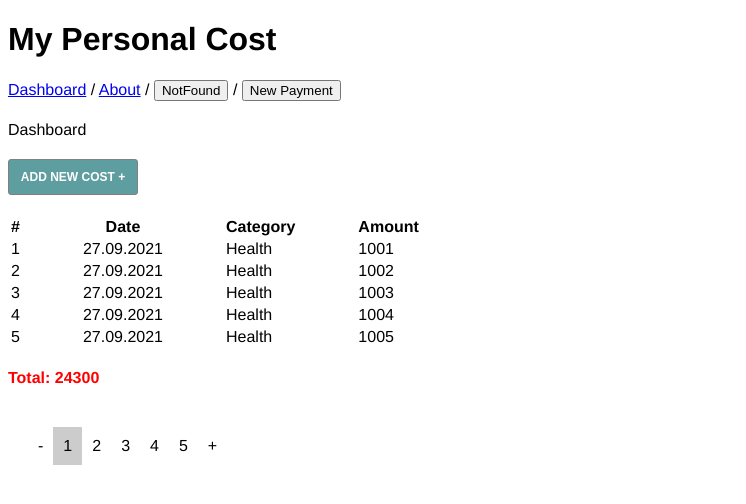
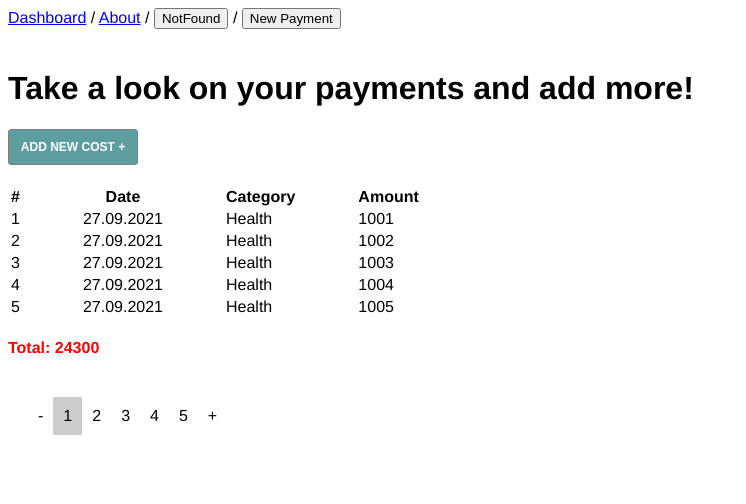
Before and after one commit to JPoznyak/gb_personal_costs, a Vue app: page /dashboard in a window 1280 px wide. Shown: the top 504 px of the page, without its empty margins (0-746 px from the left). Built offline with nearby package versions, Linux system fonts and the light colour scheme.

Commit message:
dashboard page

```diff
--- a/src/App.vue
+++ b/src/App.vue
@@ -1,9 +1,6 @@
 <template>
   <div id="app">
      <div :class="[$style.wrapper]">
-      <header>
-        <h1>My Personal Cost</h1>
-      </header>
 
     <div :class="[$style.menu]">
       <router-link to='/dashboard'>Dashboard</router-link> /
@@ -15,7 +12,7 @@
       <a href="notfound">About</a> /  -->
       <!-- <router-link to='/add/payment/Food?value=200'>New Payment</router-link> / -->
       <button @click="showCompletedPaymentForm">New Payment</button>
-  </div>
+    </div>
   <main>
   <div :class="[$style.content]">
       <!-- <About v-if="page === 'about'"/>
@@ -23,123 +20,28 @@
       <!-- <NotFound v-if="page === 'notfound'"/>  -->
     <router-view />
    </div>
-    <div :class="[$style.content]">
-      <add-payment @addNewPayment="addData" />
-    </div>
-    <div :class="[$style.content]">
-    <payments-display show-items :items="currentElements" />
-    <div :class="[$style.total]">
-      Total: {{TotalAmount}}
-    </div>
-    </div>
-    <div :class="[$style.content]">
-      <pagination :cur="curPage"
-                  :n="n"
-                  :length="paymentsList.length"
-                  @paginate="changePage"
-      />
-    </div>
   </main>
-    </div>
+  </div>
   </div>
 </template>
 
 <script>
-import PaymentsDisplay from "./components/PaymentsDisplay.vue";
-import Pagination from "./components/Pagination.vue";
-import AddPayment from "./components/AddPayment.vue";
-// import addCategory from "./components/AddCategory.vue";
-import { mapMutations, mapGetters, mapActions } from 'vuex'
-
-// import Dashboard from "./pages/Dashboard.vue"
-// import About from "./pages/About.vue"
-// import NotFound from "./pages/NotFound.vue"
 
 export default {
   name: "App",
-  components: {
-    PaymentsDisplay,
-    AddPayment,
-    // addCategory,
-    Pagination
-  },
 
   data: () => ({
-    // paymentsList: [],
-    page: '',
-    curPage: 1,
-    n: 5,
-    // currentElements: []
+
   }),
 
   methods: {
-    ...mapMutations({
-      addDataToStore: 'addDataToPaymentList'
-    }),
-     ...mapActions({
-      fetchListData: 'fetchData'
-
-    }),
-    addData(newPayment){
-      // this.paymentsList.push(data)
-      // this.paymentsList = [...this.paymentsList, data]
-      this.addDataToStore(newPayment)
-      console.log(newPayment)
-    },
     showCompletedPaymentForm(){
       this.$router.push({name: "AddPaymentFromUrl"})
     },
     goToPageNotFound() {
       this.$router.push({name: "NotFound"})
     },
-
-    changePage(p){
-      this.curPage = p
-    },
-    addCategory(){
-      this.$store.commit('addCategoryToList', this.category)
-    },
-    // setPage(){
-    //   this.page = location.pathname.slice(1)
-    // }
   },
-  computed: {
-    ...mapGetters({
-      paymentsList:'getPaymentsList',
-      categories: 'getCategoriesList'
-    }),
-    currentElements(){
-      const { n, curPage } = this
-      return this.paymentsList.slice(n * (curPage - 1), n * (curPage - 1) + n)
-    },
-    TotalAmount(){
-      return this.$store.getters.getPaymentsListTotalAmount
-    },
-    // // paymentsList(){
-    // //   return this.$store.getters.getPaymentList
-    // }
-  },
-
-  actions: {
-    ...mapActions([
-      'fetchCategoryList'
-    ])
-  },
-
-  mounted() {
-    if (!this.categories.length) {
-      this.addCategory()
-    }
-  },
-
-  // created(){
-  //   // this.$store.commit('setPaymentsLisrtData', this.fetchData()) // mutations
-  //   // this.setPaymentListData(this.fetchData())
-  //   // this.$store.dispatch('fetchData') // actions
-  //   // this.fetchData()
-  //   // this.paymentsList = this.fetchData()
-  //  this.fetchListData()
-  // }
 
   created () {
     this.page = Number(this.$route.params.page)
@@ -158,11 +60,5 @@ export default {
 }
 .content {
   padding-top: 20px;
-  // padding-bottom: 20px;
-}
-.total {
-  padding-top: 20px;
-  color: red;
-  font-weight: 700;
 }
 </style>
--- a/src/pages/About.vue
+++ b/src/pages/About.vue
@@ -1,5 +1,5 @@
 <template>
-    <div>About</div>
+    <div>Anything about our awesome applications</div>
 </template>
 
 <script>
--- a/src/pages/Dashboard.vue
+++ b/src/pages/Dashboard.vue
@@ -1,9 +1,120 @@
 <template>
-    <div>Dashboard</div>
+    <div :class="[$style.wrapper]">
+      <header>
+        <h1>Take a look on your payments and add more!</h1>
+      </header>
+    <main>
+        <div :class="[$style.content]">
+            <add-payment @addNewPayment="addData" />
+        </div>
+        <div :class="[$style.content]">
+            <payments-display show-items :items="currentElements" />
+            <div :class="[$style.total]">
+                Total: {{TotalAmount}}
+            </div>
+        </div>
+        <div :class="[$style.content]">
+            <pagination :cur="curPage"
+                        :n="n"
+                        :length="paymentsList.length"
+                        @paginate="changePage"
+            />
+        </div>
+    </main>
+    </div>
 </template>
 
 <script>
+import PaymentsDisplay from "../components/PaymentsDisplay.vue";
+import Pagination from "../components/Pagination.vue";
+import AddPayment from "../components/AddPayment.vue";
+// import addCategory from "./components/AddCategory.vue";
+import { mapMutations, mapGetters, mapActions } from 'vuex'
+
 export default {
-    name: "Dashboard"
+    name: "Dashboard",
+    components: {
+        PaymentsDisplay,
+        AddPayment,
+        // addCategory,
+        Pagination
+    },
+    data: () => ({
+    page: '',
+    curPage: 1,
+    n: 5,
+  }),
+
+  methods: {
+    ...mapMutations({
+      addDataToStore: 'addDataToPaymentList'
+    }),
+     ...mapActions({
+      fetchListData: 'fetchData'
+
+    }),
+    addData(newPayment){
+      // this.paymentsList.push(data)
+      // this.paymentsList = [...this.paymentsList, data]
+      this.addDataToStore(newPayment)
+      console.log(newPayment)
+    },
+
+    changePage(p){
+      this.curPage = p
+    },
+    addCategory(){
+      this.$store.commit('addCategoryToList', this.category)
+    },
+  },
+  computed: {
+    ...mapGetters({
+      paymentsList:'getPaymentsList',
+      categories: 'getCategoriesList'
+    }),
+    currentElements(){
+      const { n, curPage } = this
+      return this.paymentsList.slice(n * (curPage - 1), n * (curPage - 1) + n)
+    },
+    TotalAmount(){
+      return this.$store.getters.getPaymentsListTotalAmount
+    },
+    // // paymentsList(){
+    // //   return this.$store.getters.getPaymentList
+    // }
+  },
+  actions: {
+    ...mapActions([
+      'fetchCategoryList'
+    ])
+  },
+
+  mounted() {
+    if (!this.categories.length) {
+      this.addCategory()
+    }
+  },
+  created () {
+    this.page = Number(this.$route.params.page)
+    this.$store.dispatch("fetchData")
+    this.$store.dispatch("fetchCategoryList")
+  }
 }
 </script>
+
+<style lang="scss" module>
+.wrapper {
+  font-family: Avenir, Helvetica, Arial, sans-serif;
+  display: block;
+  height: 100%
+}
+.content {
+//   padding-top: 20px;
+  padding-bottom: 20px;
+}
+.total {
+  padding-top: 20px;
+  color: red;
+  font-weight: 700;
+}
+</style>
--- a/src/pages/NotFound.vue
+++ b/src/pages/NotFound.vue
@@ -1,5 +1,5 @@
 <template>
-    <div>NotFound</div>
+    <div>Oops! Seems like we lost this page :(</div>
 </template>
 
 <script>
```
Also changed, not shown: src/router/index.js (+1 -10 lines).
